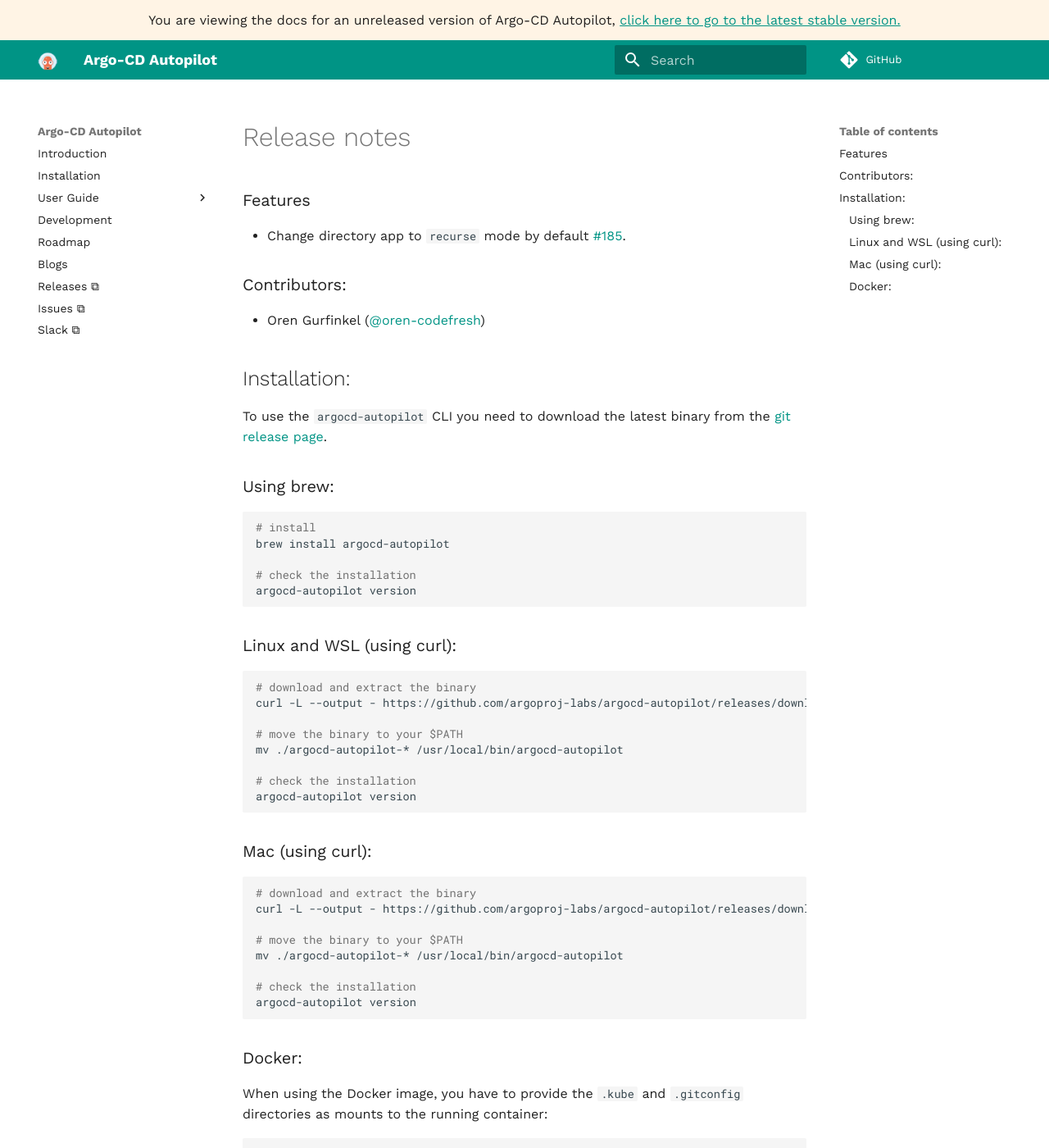
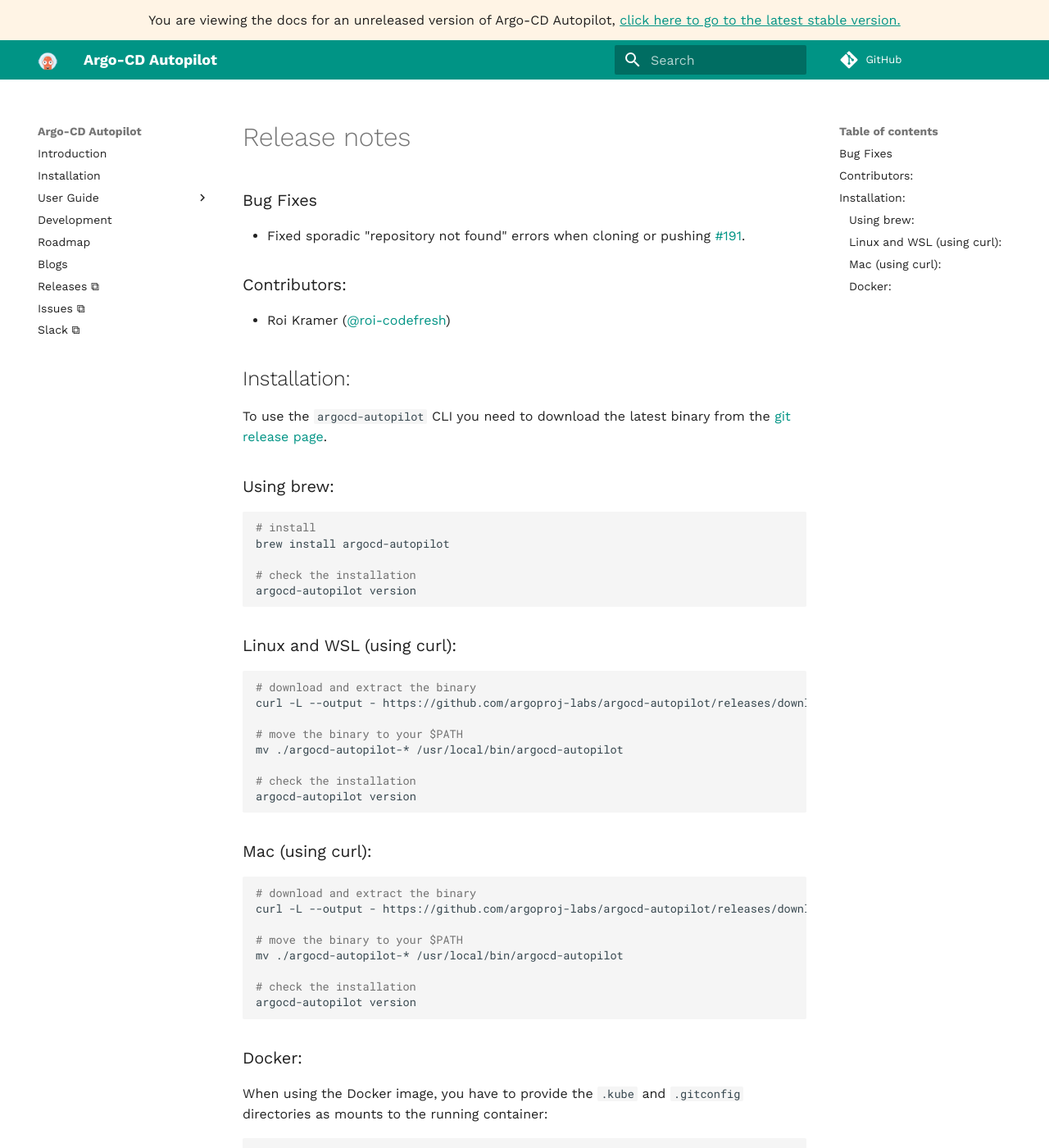
Before and after one commit to argoproj-labs/argocd-autopilot, an MkDocs documentation site: the page built from docs/releases/release_notes.md, in a window 1280 px wide and 1400 px high. Shown: the whole window at 82% size. Built offline with MkDocs 1.6.1 and Material for MkDocs 9.7.7, drawn with Linux system fonts in a browser that asks for light colours; comment, search, counter and statistics services are not loaded.

Commit message:
V0.2.21 (#192)

````diff
--- a/docs/releases/release_notes.md
+++ b/docs/releases/release_notes.md
@@ -1,8 +1,8 @@
-### Features
-* Change directory app to `recurse` mode by default [#185](https://github.com/argoproj-labs/argocd-autopilot/pull/185).
+### Bug Fixes
+* Fixed sporadic "repository not found" errors when cloning or pushing [#191](https://github.com/argoproj-labs/argocd-autopilot/pull/191).
 
 ### Contributors:
-- Oren Gurfinkel ([@oren-codefresh](https://github.com/oren-codefresh))
+- Roi Kramer ([@roi-codefresh](https://github.com/roi-codefresh))
 
 ## Installation:
 
@@ -20,7 +20,7 @@ argocd-autopilot version
 ### Linux and WSL (using curl):
 ```bash
 # download and extract the binary
-curl -L --output - https://github.com/argoproj-labs/argocd-autopilot/releases/download/v0.2.19/argocd-autopilot-linux-amd64.tar.gz | tar zx
+curl -L --output - https://github.com/argoproj-labs/argocd-autopilot/releases/download/v0.2.21/argocd-autopilot-linux-amd64.tar.gz | tar zx
 
 # move the binary to your $PATH
 mv ./argocd-autopilot-* /usr/local/bin/argocd-autopilot
@@ -32,7 +32,7 @@ argocd-autopilot version
 ### Mac (using curl):
 ```bash
 # download and extract the binary
-curl -L --output - https://github.com/argoproj-labs/argocd-autopilot/releases/download/v0.2.19/argocd-autopilot-darwin-amd64.tar.gz | tar zx
+curl -L --output - https://github.com/argoproj-labs/argocd-autopilot/releases/download/v0.2.21/argocd-autopilot-darwin-amd64.tar.gz | tar zx
 
 # move the binary to your $PATH
 mv ./argocd-autopilot-* /usr/local/bin/argocd-autopilot
````
Also changed, not shown: CHANGELOG.md (+5 -0 lines), 1 other file.
